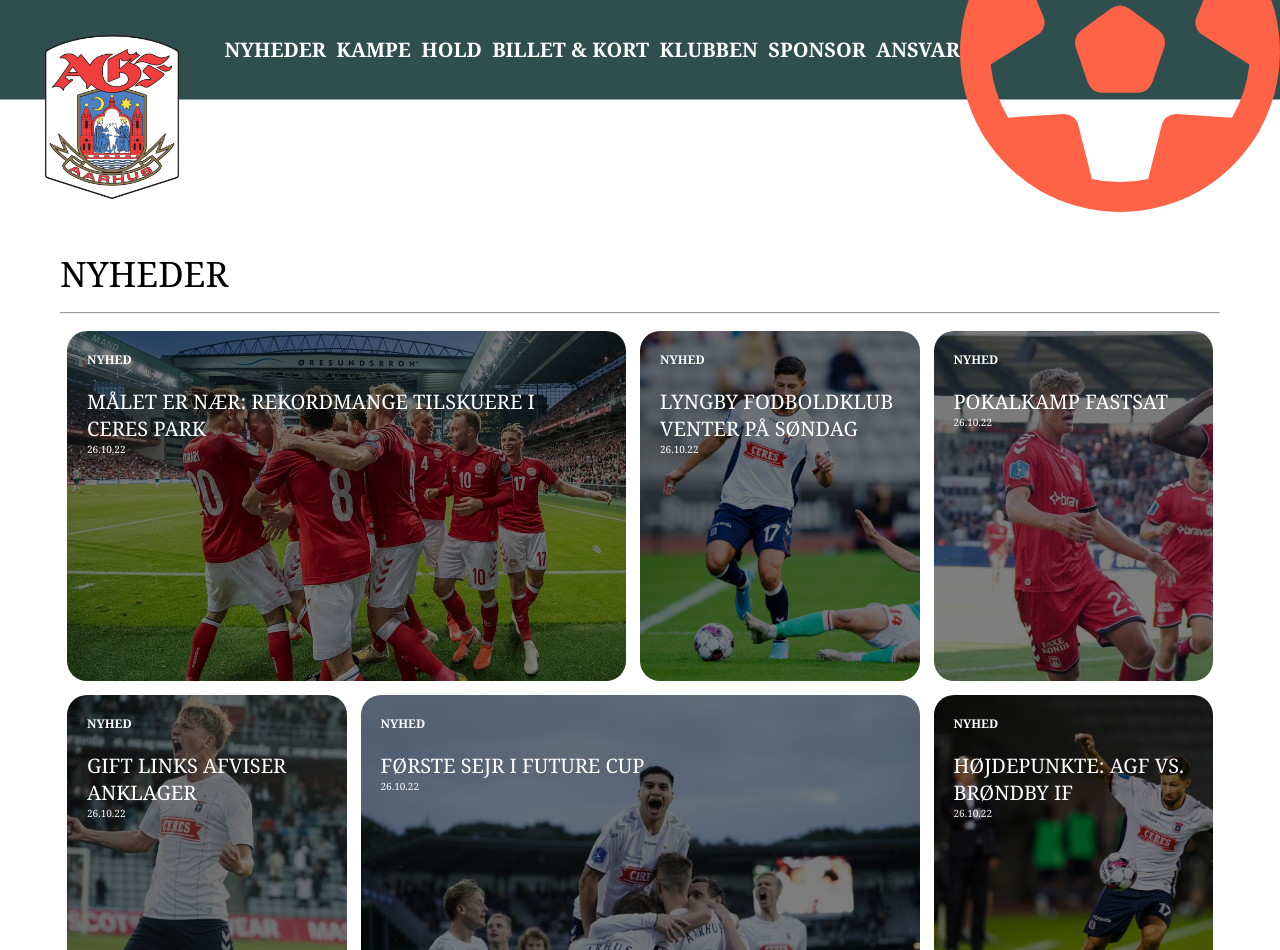
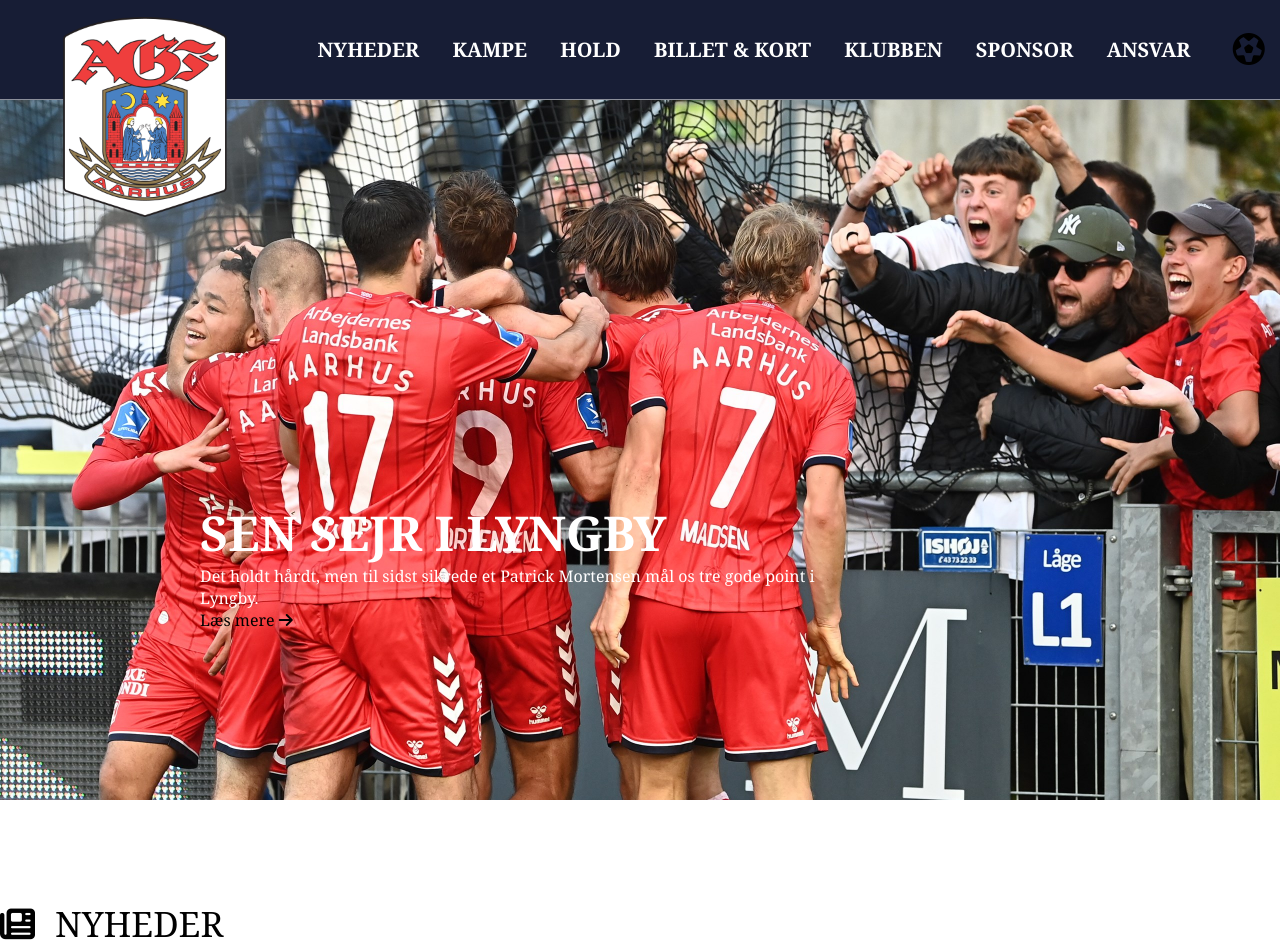
Before and after one commit to louispjeldnaes/AGF, a plain HTML site: page index.html in a window 1280 px wide. Shown: the top 950 px of the page. Drawn offline with Linux system fonts and the light colour scheme.

Commit message:
Ny afsnit

```diff
--- a/index.html
+++ b/index.html
@@ -32,14 +32,27 @@
             <a href="menu.html"><img src="images/burger_white.svg" alt="Burgermenu"></a>
         </nav>
 
-        <span style="font-size: 10em; color: Tomato;">
             <i class="fa-regular fa-futbol fa-2xl"></i>
-          </span>
 
     </header>
 
  <main>
-        <h1>Nyheder</h1>
+    <section class="stort_billede">
+        <div>
+            <h2>SEN SEJR I LYNGBY</h2>
+            <p>Det holdt hårdt, men til sidst sikrede et Patrick Mortensen
+                mål os tre gode point i Lyngby.</p>
+            <span>Læs mere
+                <i class="fa-solid fa-arrow-right"></i>
+            </span>
+        </div>
+    </section>
+
+
+
+
+
+        <h1><i class="fa-solid fa-newspaper"></i>Nyheder </h1>
         <hr>
 
         <section class="tre_kolonner">
--- a/styles.css
+++ b/styles.css
@@ -9,19 +9,27 @@
 }
 
 main {
-    margin: 250px 60px 15px 60px;
-
+    margin-top: 100px;
 }
 
 body section {
     display: flex;
 }
+
+
 h1 {
     font-size: 35px;
     text-transform: uppercase;
     font-weight: 300;
     margin-bottom: 15px;
 }
+
+/*IKON - NYHEDER*/
+h1 i {
+    margin-right: 20px;
+}
+
+
 h2{
     font-size:1.4em;
     font-weight: 400;
@@ -55,6 +63,17 @@
 }
 
 
+/*Første sektion med stort billede og tekst*/
+
+.stort_billede {
+    background-image: url(images/agf_stort_forside.jpg);
+    background-size: cover;
+    width: 100%;
+    height: 700px;
+    margin-bottom: 100px;
+}
+
+
 
 /*ARTIKEL OVERVIEW*/
 
@@ -82,7 +101,7 @@
     justify-content:space-around;
     align-items:center;
 
-    background-color:darkslategrey;
+    background-color:rgb(23, 29, 53);
     border-bottom:1px solid rgba(255,255,255,0.5); /* Den lille linje i bunden. */
 }
 
@@ -95,6 +114,23 @@
 #navMobile > a > img{
     width:100%;
 }
+
+
+/*Stort billede med tekst - 1. sektion*/
+
+
+
+.stort_billede h2 {
+    color: white;
+    font-size: 3em;
+    font-weight: 900;
+}
+
+.stort_billede p {
+    color: white;
+
+}
+
 
 /*1.række af artikler*/
 
@@ -303,6 +339,11 @@
         font-weight:bold;
     }
 
+    .stort_billede div {
+        margin: 400px 0px 0px 200px;
+        width: 50%;
+    }
+
     .tre_kolonner_stor, .tre_kolonner_version2_stor {
         width: 50%;
     }
```
Also changed, not shown: images/agf_stort_forside.jpg (added).
